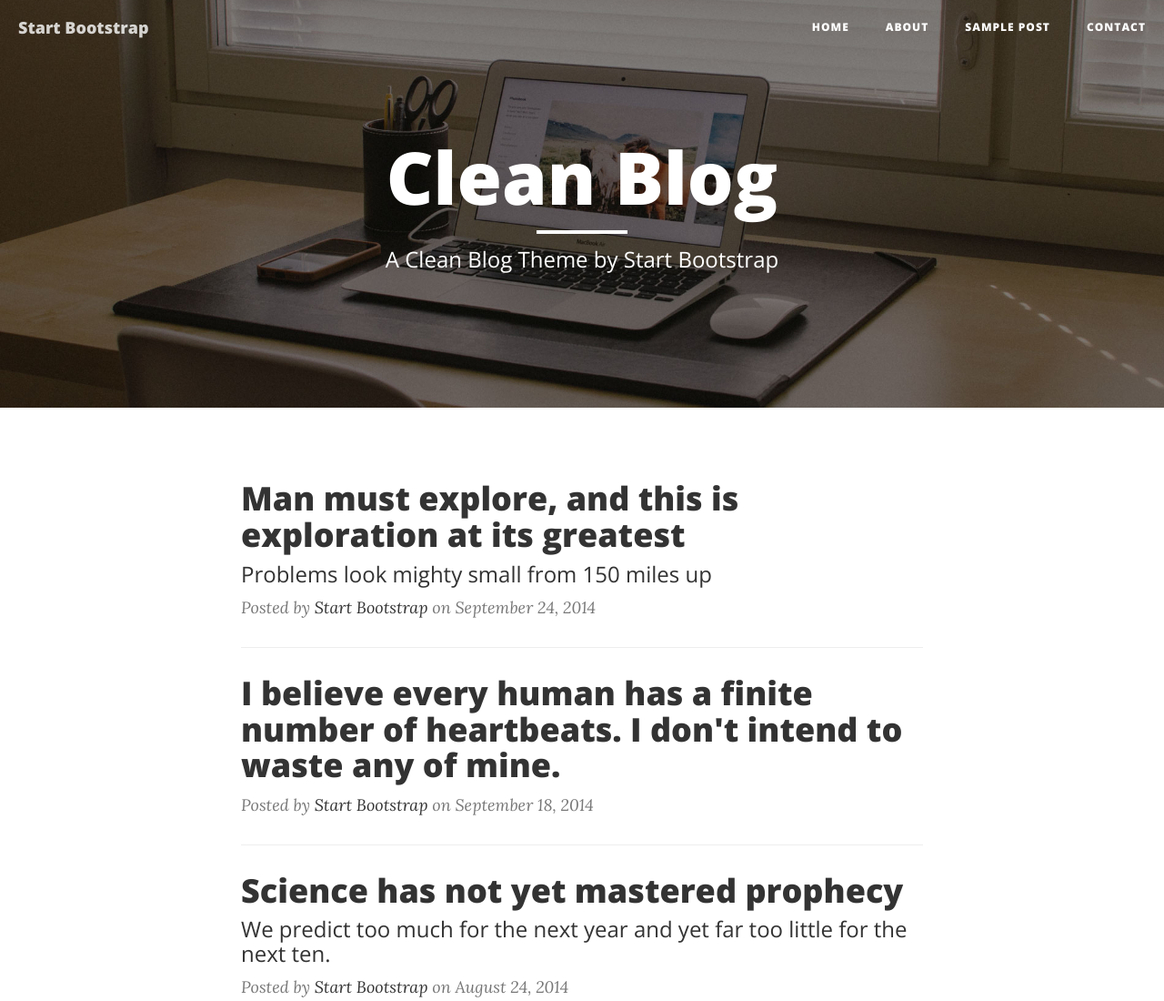
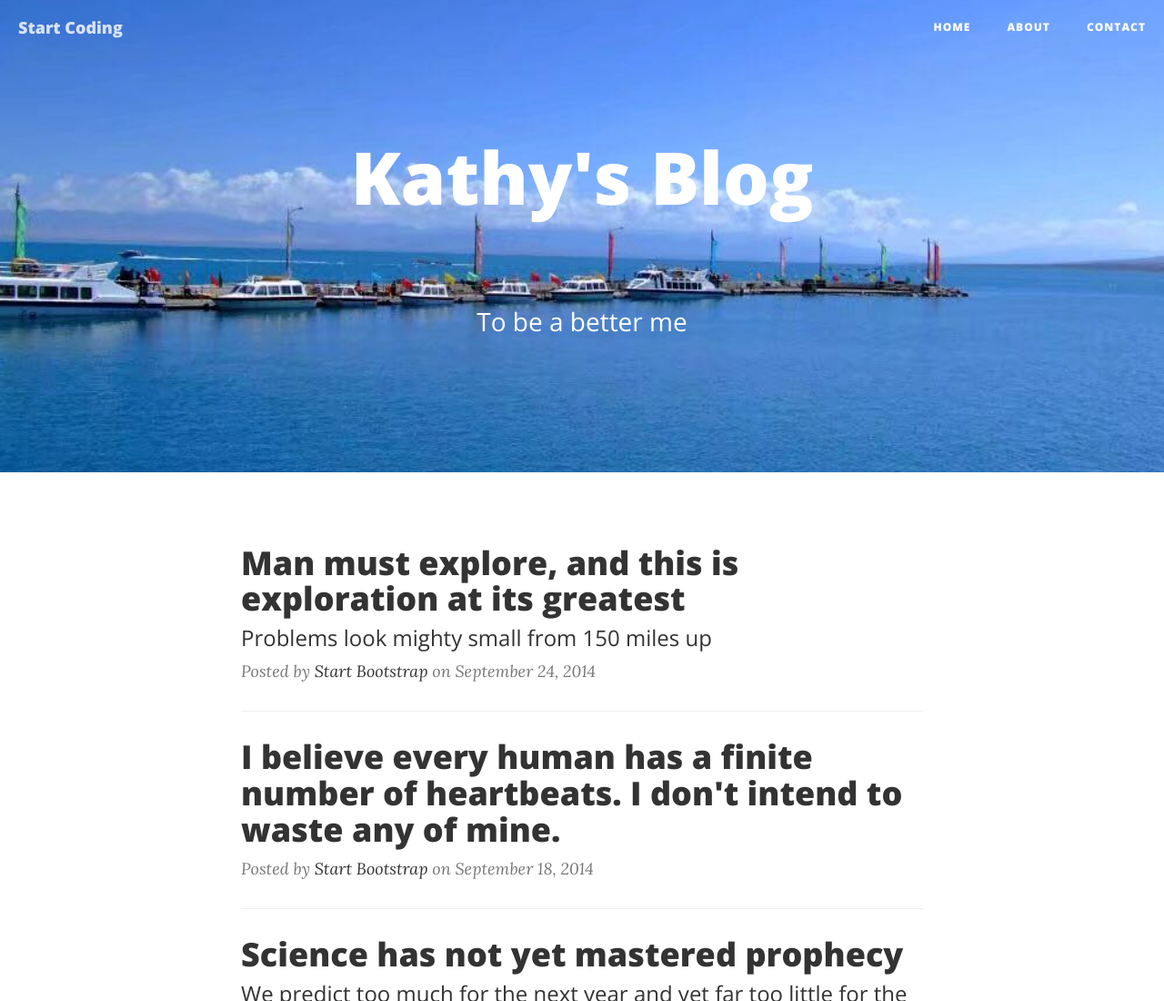
Before and after one commit to Kathylovepdf/GirlsCodingDayDemo, a website: page index.html in a window 1280 px wide. Shown: the top 1100 px of the page at 91% size. Drawn offline with nearby package versions, Linux system fonts and the light colour scheme.

Commit message:
second submit

```diff
--- a/css/clean-blog.css
+++ b/css/clean-blog.css
@@ -175,10 +175,11 @@ hr.small {
 .intro-header .page-heading h1 {
   margin-top: 0;
   font-size: 50px;
+  margin-bottom: 100px;
 }
 .intro-header .site-heading .subheading,
 .intro-header .page-heading .subheading {
-  font-size: 24px;
+  font-size: 28px;
   line-height: 1.1;
   display: block;
   font-family: 'Open Sans', 'Helvetica Neue', Helvetica, Arial, sans-serif;
--- a/index.html
+++ b/index.html
@@ -9,13 +9,13 @@
     <meta name="description" content="">
     <meta name="author" content="">
 
-    <title>Clean Blog</title>
+    <title>Kathy's Blog</title>
 
     <!-- Bootstrap Core CSS -->
     <link href="vendor/bootstrap/css/bootstrap.min.css" rel="stylesheet">
 
     <!-- Theme CSS -->
-    <link href="css/clean-blog.min.css" rel="stylesheet">
+    <link href="css/clean-blog.css" rel="stylesheet">
 
     <!-- Custom Fonts -->
     <link href="vendor/font-awesome/css/font-awesome.min.css" rel="stylesheet" type="text/css">
@@ -42,7 +42,7 @@
                     <span class="sr-only">Toggle navigation</span>
                     Menu <i class="fa fa-bars"></i>
                 </button>
-                <a class="navbar-brand" href="index.html">Start Bootstrap</a>
+                <a class="navbar-brand" href="index.html">Start Coding</a>
             </div>
 
             <!-- Collect the nav links, forms, and other content for toggling -->
@@ -54,9 +54,9 @@
                     <li>
                         <a href="about.html">About</a>
                     </li>
-                    <li>
+                    <!-- <li>
                         <a href="post.html">Sample Post</a>
-                    </li>
+                    </li> -->
                     <li>
                         <a href="contact.html">Contact</a>
                     </li>
@@ -69,14 +69,14 @@
 
     <!-- Page Header -->
     <!-- Set your background image for this header on the line below. -->
-    <header class="intro-header" style="background-image: url('img/home-bg.jpg')">
+    <header class="intro-header" style="background-image: url('img/2.jpg')">
         <div class="container">
             <div class="row">
                 <div class="col-lg-8 col-lg-offset-2 col-md-10 col-md-offset-1">
                     <div class="site-heading">
-                        <h1>Clean Blog</h1>
-                        <hr class="small">
-                        <span class="subheading">A Clean Blog Theme by Start Bootstrap</span>
+                        <h1>Kathy's Blog</h1>
+                        <!-- <hr class="small"> -->
+                        <span class="subheading">To be a better me</span>
                     </div>
                 </div>
             </div>
```
Also changed, not shown: about.html (+6 -6 lines), contact.html (+6 -6 lines), img/1.jpg (added), img/2.jpg (added), img/3.jpg (added), img/banner.jpg (added).
